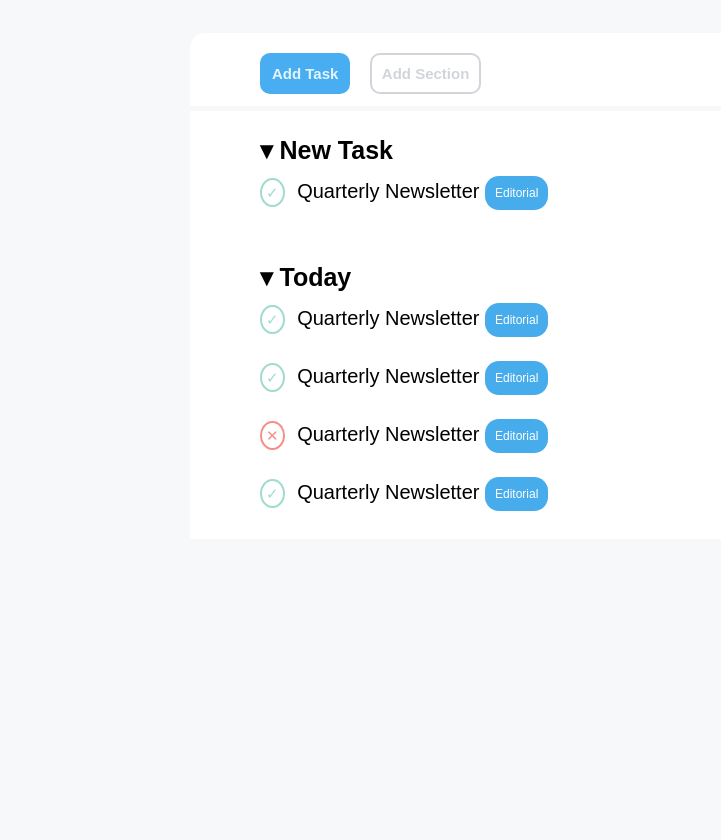
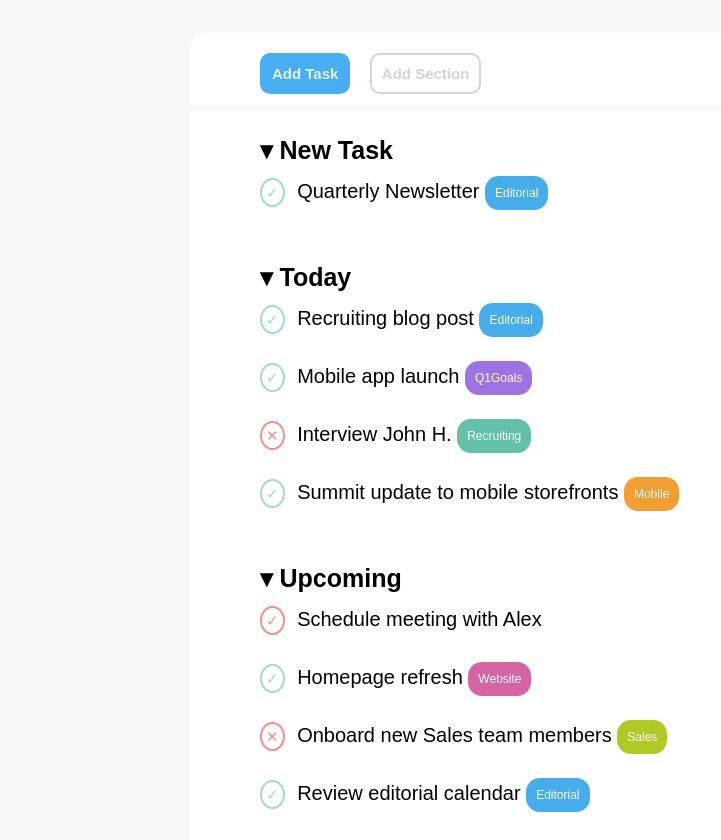
Before and after one commit to constantinandrei/html-css-toboolist, a plain HTML site: page index.html in a window 1280 px wide. Shown: the part 82-922 px from the top of the page, without its empty margins (0-721 px from the left). Before the commit the page ends 800 px from the top, so only its background shows below. Drawn offline with Linux system fonts and the light colour scheme.

Commit message:
added all elements, missing minor style fixes

```diff
--- a/css/style.css
+++ b/css/style.css
@@ -105,3 +105,23 @@ main {
 .editorial {
     background-color: #46ACEB;
 }
+
+.q1-goals {
+    background-color: #9D73E4;
+}
+
+.recruiting {
+    background-color: #63C0A9;
+}
+
+.mobile {
+    background-color: #F29E33;
+}
+
+.website {
+    background-color: #D764A2;
+}
+
+.sales {
+    background-color: #B1C925;
+}
--- a/index.html
+++ b/index.html
@@ -35,19 +35,21 @@
         </div>
 
         <!-- Today tasks-->
-        <div>
-            <div class="task-container left-padding">
-                <h3 class="task-group">&#9662; Today</h3>
-                <p><span class="check green-border">&#10003;</span> Quarterly Newsletter <span class="tag editorial">Editorial</span></p>
-                <p><span class="check green-border">&#10003;</span> Quarterly Newsletter <span class="tag editorial">Editorial</span></p>
-                <p><span class="check red-border">&#10005;</span> Quarterly Newsletter <span class="tag editorial">Editorial</span></p>
-                <p><span class="check green-border">&#10003;</span> Quarterly Newsletter <span class="tag editorial">Editorial</span></p>
-            </div>
+        <div class="task-container left-padding">
+            <h3 class="task-group">&#9662; Today</h3>
+            <p><span class="check green-border">&#10003;</span> Recruiting blog post <span class="tag editorial">Editorial</span></p>
+            <p><span class="check green-border">&#10003;</span> Mobile app launch <span class="tag q1-goals">Q1Goals</span></p>
+            <p><span class="check red-border">&#10005;</span> Interview John H. <span class="tag recruiting">Recruiting</span></p>
+            <p><span class="check green-border">&#10003;</span> Summit update to mobile storefronts <span class="tag mobile">Mobile</span></p>
         </div>
 
         <!--Upcoming tasks-->
-        <div>
-
+        <div class="task-container left-padding">
+            <h3 class="task-group">&#9662; Upcoming</h3>
+            <p><span class="check red-border">&#10003;</span> Schedule meeting with Alex</p>
+            <p><span class="check green-border">&#10003;</span> Homepage refresh <span class="tag website">Website</span></p>
+            <p><span class="check red-border">&#10005;</span> Onboard new Sales team members <span class="tag sales">Sales</span></p>
+            <p><span class="check green-border">&#10003;</span> Review editorial calendar <span class="tag editorial">Editorial</span></p>
         </div>
     </main>
 </body>
```
